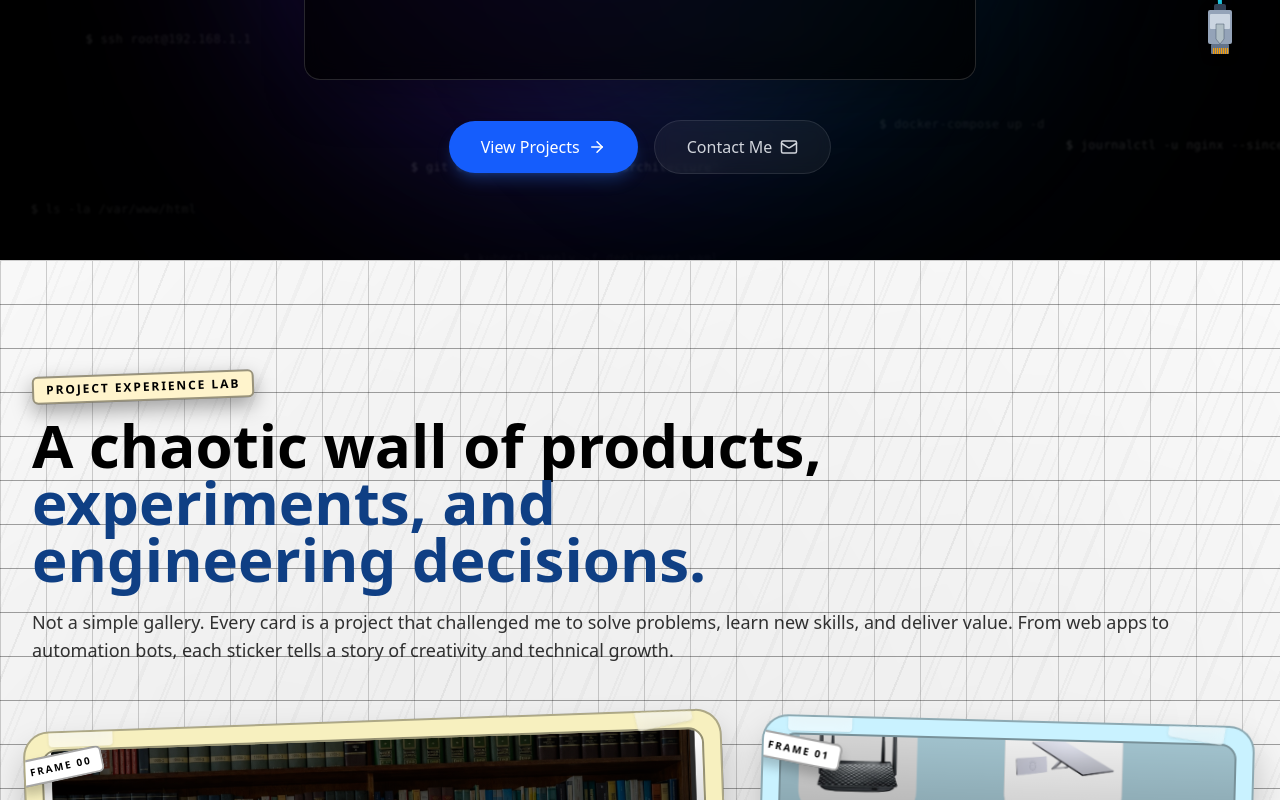
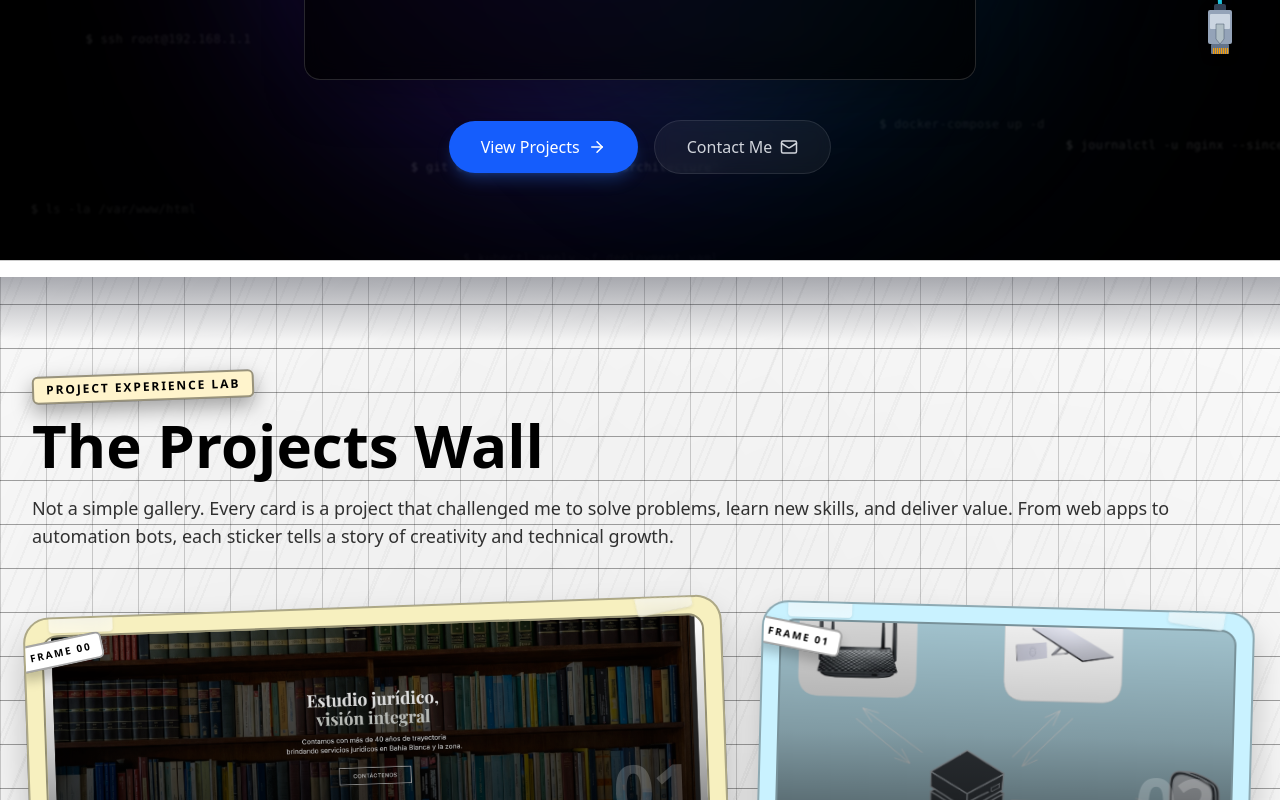
Before and after one commit to JulianAlconcher/Portfolio_Julian, a React (Vite) app: page / in a window 1280 px wide. Shown: the part 540-1340 px from the top of the page. Built offline with nearby package versions, Linux system fonts and the light colour scheme.

Commit message:
feat: Enhance Projects section with new gradient backgrounds and updated heading for improved visual appeal

```diff
--- a/src/components/Projects.tsx
+++ b/src/components/Projects.tsx
@@ -154,6 +154,9 @@ const tapeAngles = ['rotate-[-10deg]', 'rotate-[8deg]', 'rotate-[-7deg]', 'rotat
 const Projects = () => {
     return (
         <section id="projects" className="relative overflow-hidden border-t border-black/20 bg-white py-28 text-black">
+            <div className="pointer-events-none absolute inset-x-0 top-0 z-[3] h-20 bg-gradient-to-b from-slate-950/40 to-transparent"></div>
+            <div className="pointer-events-none absolute inset-x-0 -top-20 z-[4] h-24 bg-white [clip-path:polygon(0_78%,100%_0,100%_100%,0_100%)] shadow-[0_1px_0_rgba(0,0,0,0.22)]"></div>
+
             <div className="pointer-events-none absolute inset-0">
                 <div className="absolute inset-0 opacity-35 [background-image:radial-gradient(circle_at_20%_18%,rgba(0,0,0,0.16),transparent_44%),radial-gradient(circle_at_78%_22%,rgba(0,0,0,0.14),transparent_42%),radial-gradient(circle_at_32%_76%,rgba(0,0,0,0.12),transparent_40%),radial-gradient(circle_at_82%_82%,rgba(0,0,0,0.12),transparent_42%)]"></div>
                 <div className="absolute inset-0 opacity-30 [background-image:repeating-linear-gradient(112deg,rgba(0,0,0,0.09)_0px,rgba(0,0,0,0.09)_2px,transparent_2px,transparent_26px),repeating-linear-gradient(-68deg,rgba(0,0,0,0.08)_0px,rgba(0,0,0,0.08)_2px,transparent_2px,transparent_32px)]"></div>
@@ -172,10 +175,7 @@ const Projects = () => {
                     <p className="mb-4 inline-flex rotate-[-2deg] items-center gap-2 rounded-md border-2 border-black/40 bg-[#fff4cc] px-3 py-1 text-xs font-black uppercase tracking-[0.16em] text-black shadow-[0_8px_20px_rgba(0,0,0,0.35)]">
                         Project Experience Lab
                     </p>
-                    <h2 className="max-w-4xl text-4xl font-black leading-[0.95] sm:text-6xl">
-                        A chaotic wall of products,
-                        <span className="text-[#0f3f84]"> experiments, and engineering decisions.</span>
-                    </h2>
+                    <h2 className="max-w-4xl text-4xl font-black leading-[0.95] sm:text-6xl">The Projects Wall</h2>
                     <p className="mt-5 max-w-6xl text-base text-black/80 sm:text-lg">
                         Not a simple gallery. Every card is a project that challenged me to solve problems, learn new skills, and
                         deliver value. From web apps to automation bots, each sticker tells a story of creativity and technical growth.
```
